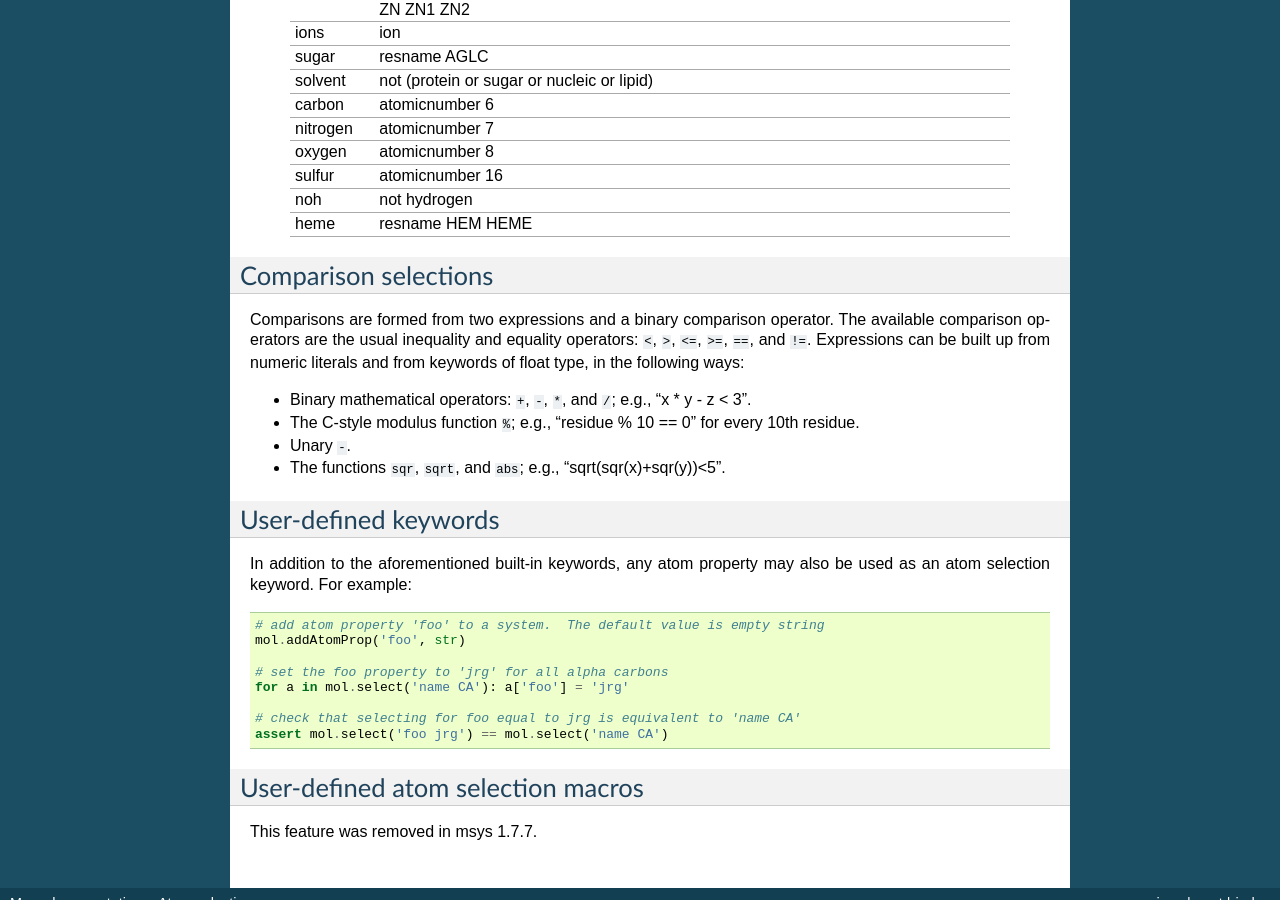
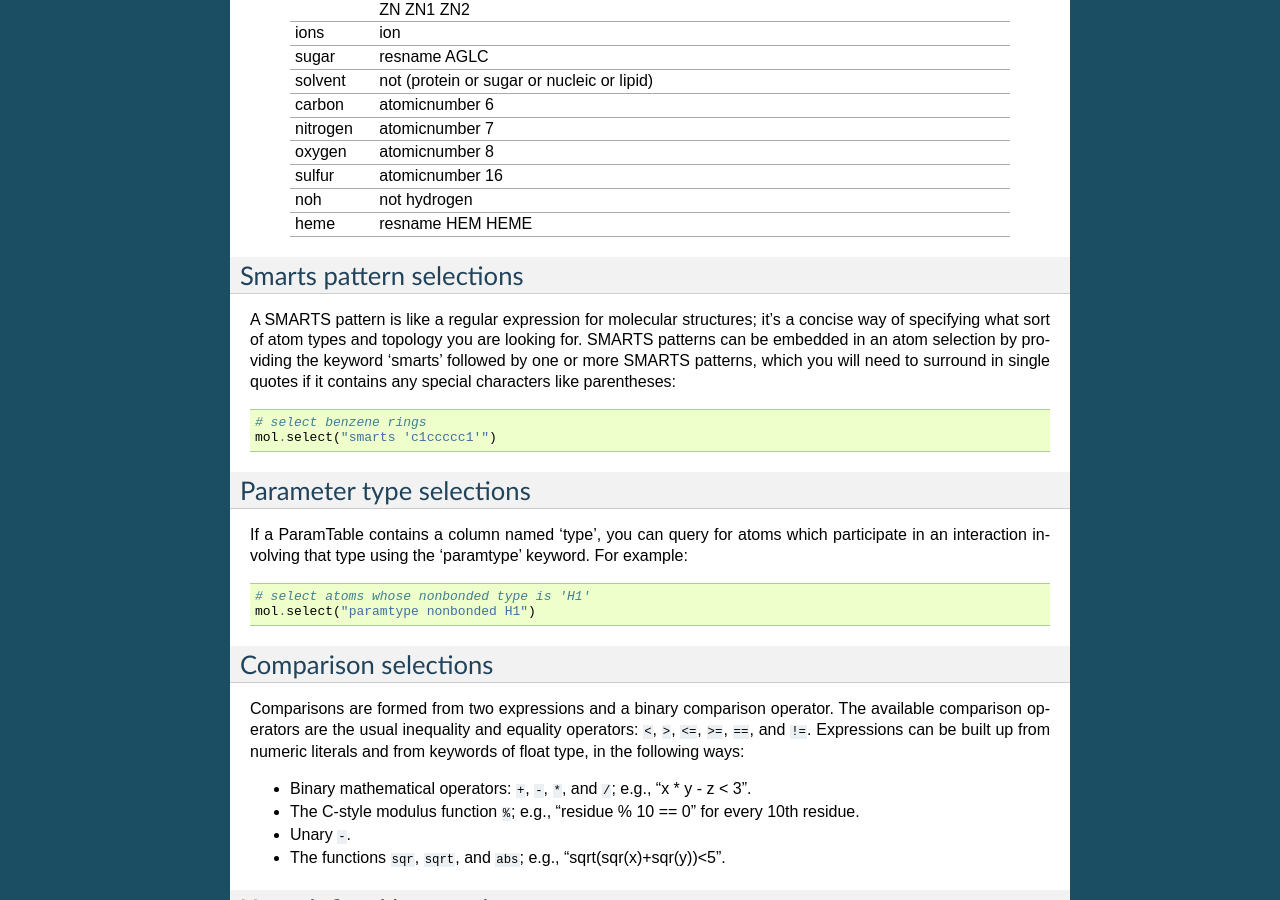
Before and after one commit to DEShawResearch/msys, a Sphinx documentation site: the page built from doc/source/selections.rst, in a window 1280 px wide and 900 px high, scrolled down 3894 px. Built offline with Sphinx 7.4.7, drawn with Linux system fonts in a browser that asks for light colours; the version number could not be read and is left out; some of the changed text lies outside the part shown.

Commit message:
Added docs for paramtype selection.  Tagging -118.
Change-Id: Ie622a826ce6be3853554abad1e89fac24a9edd0b

```diff
--- a/doc/source/selections.rst
+++ b/doc/source/selections.rst
@@ -219,6 +219,31 @@ The following are implemented as macros.
   heme          resname HEM HEME
   ===========   ==========
 
+
+Smarts pattern selections
+-------------------------
+A SMARTS pattern is like a regular expression for molecular structures;
+it's a concise way of specifying what sort of atom types and topology
+you are looking for.  SMARTS patterns can be embedded in an atom selection
+by providing the keyword 'smarts' followed by one or more SMARTS patterns,
+which you will need to surround in single quotes if it contains any special
+characters like parentheses::
+
+    # select benzene rings
+    mol.select("smarts 'c1ccccc1'")
+
+
+Parameter type selections
+-------------------------
+
+If a ParamTable contains a column named 'type', you can query for
+atoms which participate in an interaction involving that type using the
+'paramtype' keyword.  For example::
+
+    # select atoms whose nonbonded type is 'H1'
+    mol.select("paramtype nonbonded H1")
+
+
 Comparison selections
 ---------------------
 
--- a/release_notes.txt
+++ b/release_notes.txt
@@ -1,3 +1,5 @@
+1.7.118 Added paramtype atom selection keyword.
+
 1.7.117 More ScanSDF robustness improvements.
 
 1.7.116 Improvements to ScanSDF and FormatSDF.
--- a/src/version.py
+++ b/src/version.py
@@ -1,5 +1,5 @@
 #!/usr/bin/env python
 
-msys_version = '1.7.117'
+msys_version = '1.7.118'
 if __name__=="__main__":
     print msys_version
```
